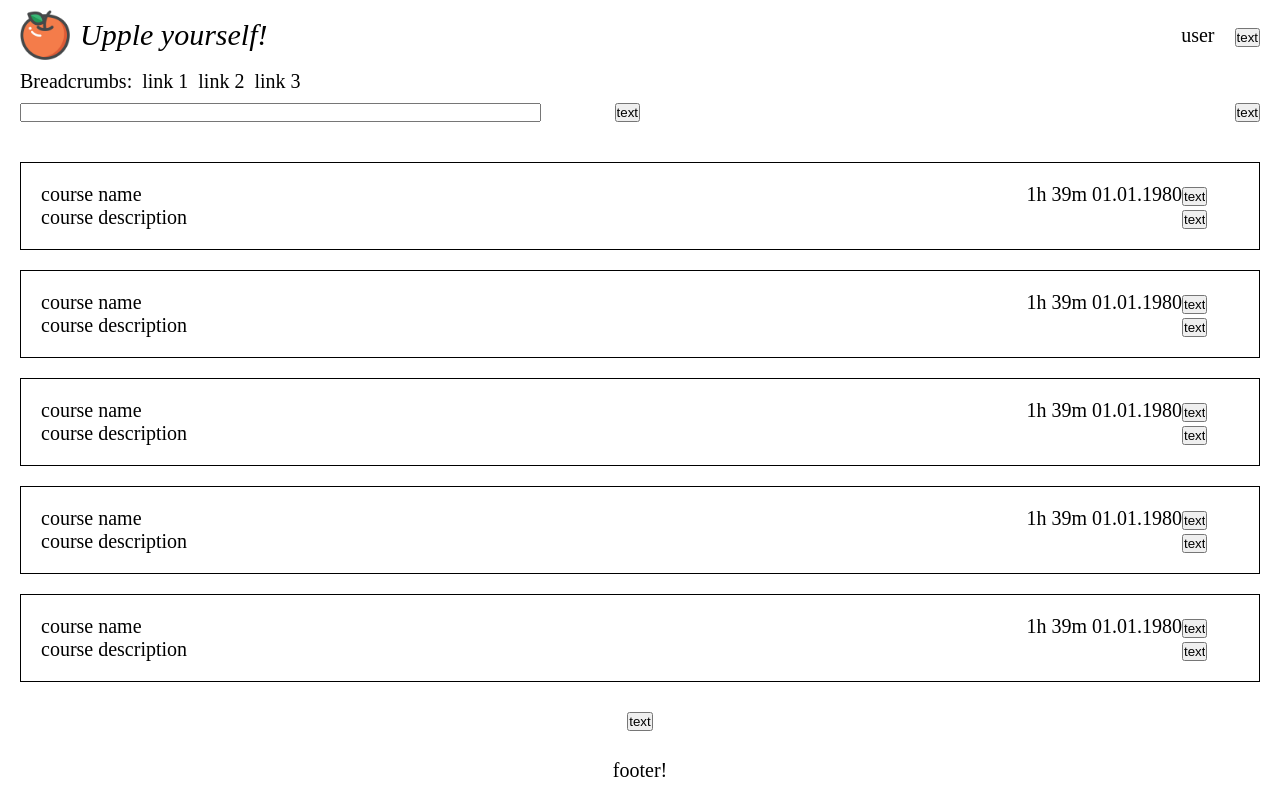
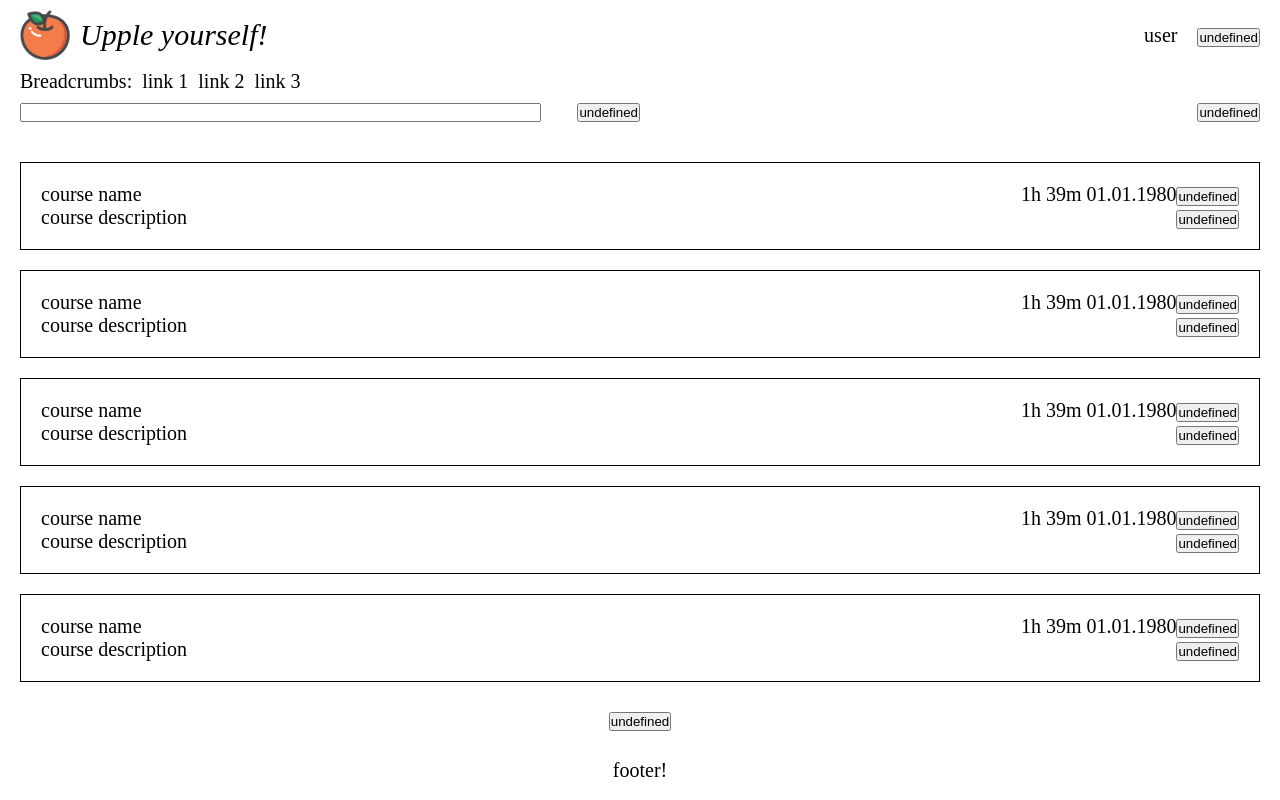
Before and after one commit to mikalai-sokarau/Angular, an Angular app: page / in a window 1280 px wide. Built offline with nearby package versions, Linux system fonts and the light colour scheme.

Commit message:
added input decorator to button

```diff
--- a/src/app/shared/button/button.component.scss
+++ b/src/app/shared/button/button.component.scss
@@ -0,0 +1,3 @@
+input {
+  width: 100%;
+}
--- a/src/app/shared/button/button.component.ts
+++ b/src/app/shared/button/button.component.ts
@@ -6,8 +6,7 @@ import { Component, OnInit, Input } from '@angular/core';
   styleUrls: ['./button.component.scss']
 })
 export class ButtonComponent implements OnInit {
-
-  text = 'text';
+  @Input() text: string;
   onClick = () => console.log('click');
   logoSrc = '/path';
 
```
